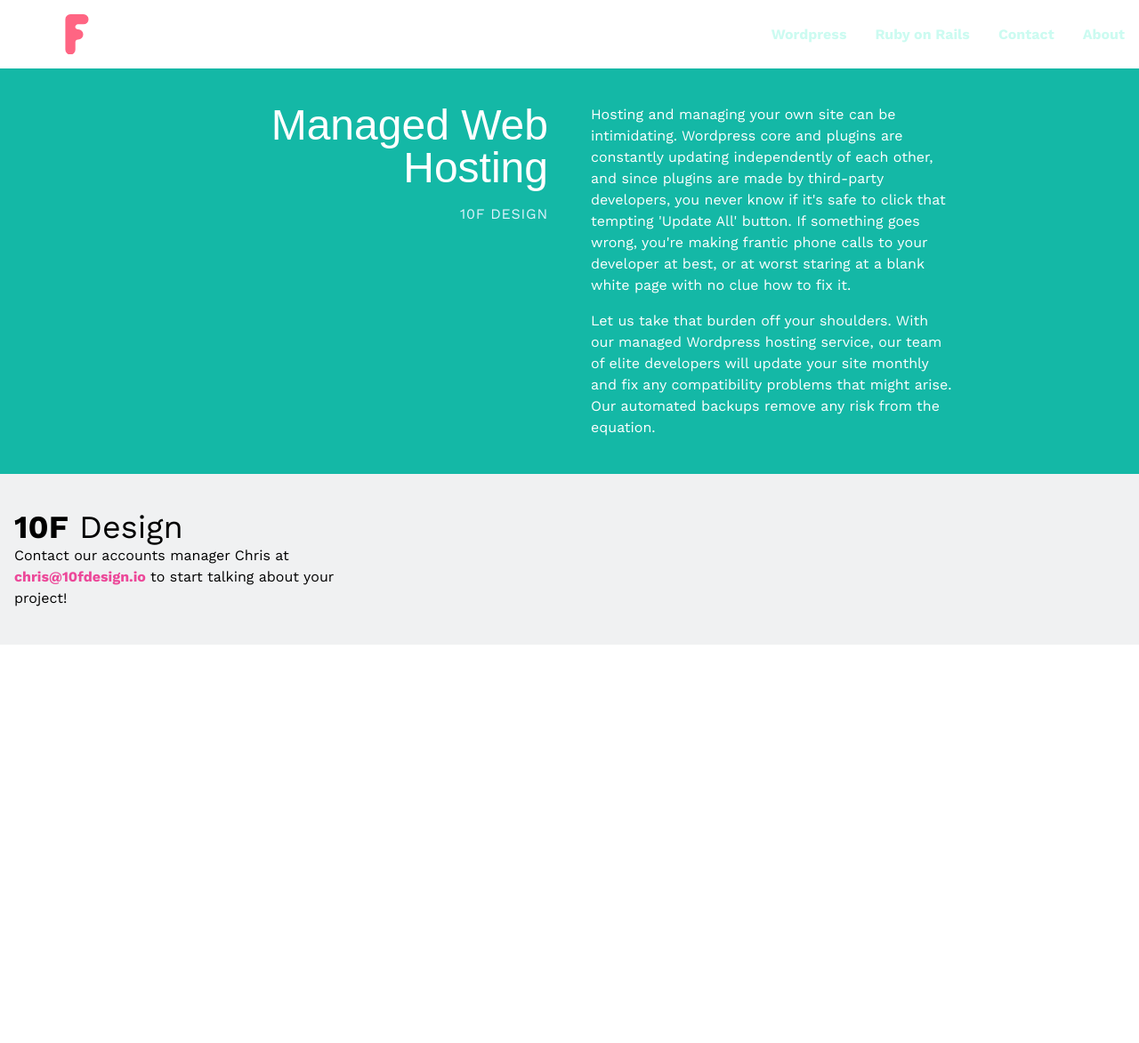
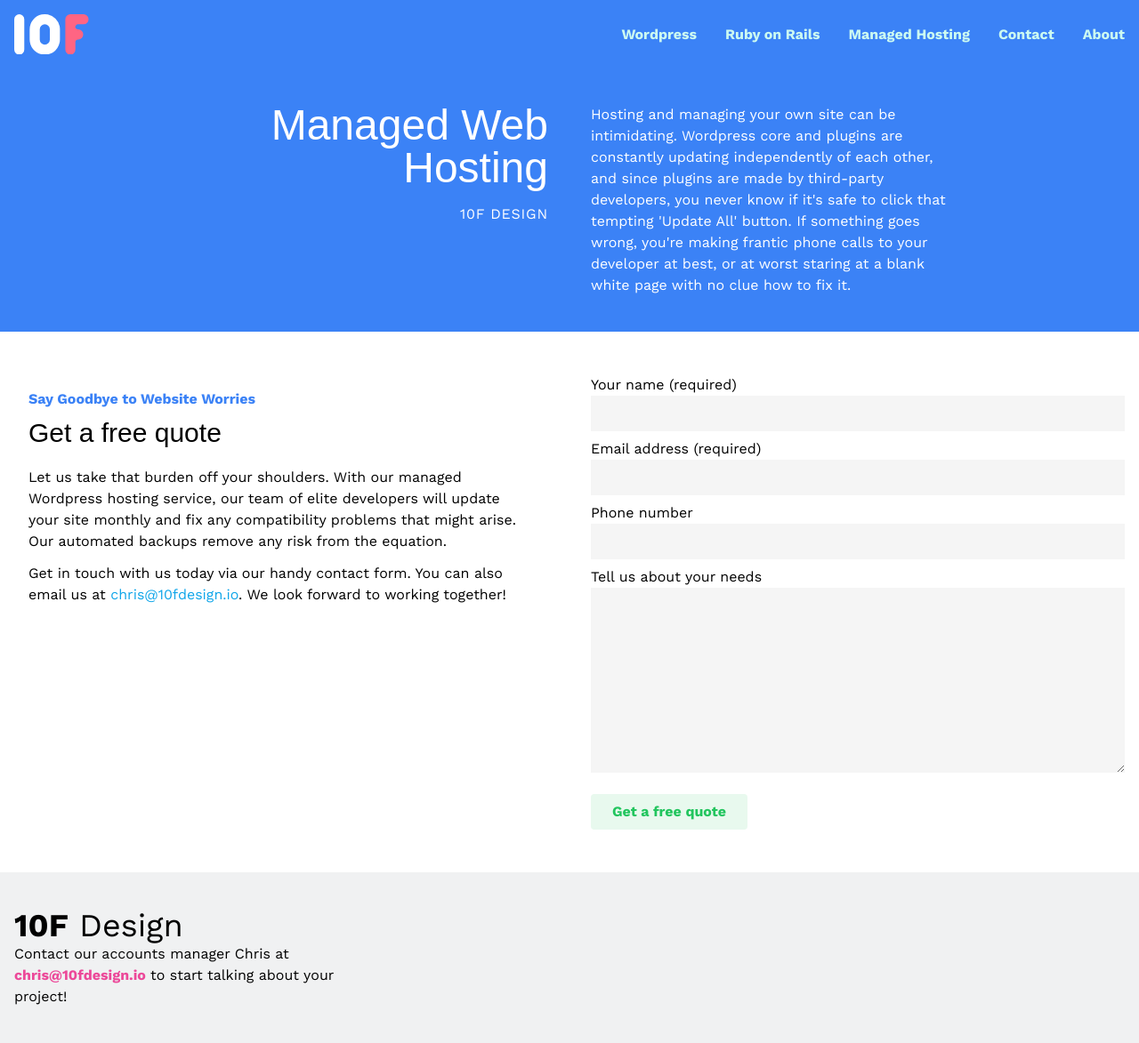
Before and after one commit to 10fdesign/10f2023, a Jekyll site: the page built from managed-hosting.html, in a window 1280 px wide. Shown: the whole page at 89% size. Built offline with Jekyll 4.4.1, drawn with Linux system fonts in a browser that asks for light colours; some web fonts are replaced; before the commit the page ends 900 px from its top, so only the background shows below that.

Commit message:
Lots of tightening up.

```diff
--- a/_includes/button.html
+++ b/_includes/button.html
@@ -1,6 +1,7 @@
 <a href="{{ include.button_link }}" target="{{ include.target }}" class="bg-{{ include.button_color }}/10
           text-{{ include.button_color }}
           font-bold
+          select-none
           px-6 py-2
           inline-block
           rounded
--- /dev/null
+++ b/_includes/forms/checkbox_field.html
@@ -0,0 +1,6 @@
+<div class="flex">
+  <input class="mr-2" type="{{ include.type }}" name="{{ include.name }}" id="{{ include.name }}" {% if include.required
+    %}required{% endif %}>
+  <label class="select-none" for="{{ include.name }}">{{ include.label }}{% if include.required %} (required){% endif
+    %}</label>
+</div>
--- /dev/null
+++ b/_includes/forms/managed_hosting__form.html
@@ -0,0 +1,32 @@
+<form id="contact-form" action="https://formspree.io/f/xvoneabd" method="POST">
+  {% include forms/text_field.html
+  label="Your name"
+  name="name"
+  type="text"
+  required=true
+  %}
+
+  {% include forms/text_field.html
+  label="Email address"
+  name="email"
+  type="text"
+  required=true
+  %}
+
+  {% include forms/text_field.html
+  label="Phone number"
+  name="phone"
+  type="text"
+  %}
+
+  {% include forms/textarea.html
+  label="Tell us about your needs"
+  name="message"
+  rows=8
+  %}
+
+  {% include forms/submit.html
+  label="Get a free quote"
+  button_color="green-500"
+  %}
+</form>
--- /dev/null
+++ b/_includes/forms/submit.html
@@ -0,0 +1,12 @@
+<button type="submit" class="bg-{{ include.button_color }}/10
+text-{{ include.button_color }}
+font-bold
+select-none
+px-6 py-2
+mt-4
+inline-block
+rounded
+hover:outline-2
+hover:outline-offset-2
+hover:outline-{{ include.button_color }}/25
+hover:outline">{{ include.label }}</button>
--- /dev/null
+++ b/_includes/forms/text_field.html
@@ -0,0 +1,7 @@
+<div class="mb-2 w-full">
+  <label class="block select-none" for="{{ include.name }}">{{ include.label }}{% if include.required %} (required){%
+    endif
+    %}</label>
+  <input class="block bg-neutral-100 px-4 py-2 w-full" type="{{ include.type }}" name="{{ include.name }}"
+    id="{{ include.name }}" {% if include.required %}required{% endif %}>
+</div>
--- /dev/null
+++ b/_includes/forms/textarea.html
@@ -0,0 +1,5 @@
+<div class="mb-2">
+  <label class="block select-none" for="{{ include.name }}">{{ include.label }}</label>
+  <textarea class="block bg-neutral-100 w-full py-2 px-4" rows="{{ include.rows }}" name="{{ include.name }}"
+    id="{{ include.name }}"></textarea>
+</div>
--- a/_includes/nav.html
+++ b/_includes/nav.html
@@ -1,11 +1,15 @@
 <div class="container flex justify-between items-center py-4">
-  <a href="/" class="{% if page.layout == 'alt' %}fill-white{% endif %}">{% include logo.svg %}</a>
+  <a href="/" class="{% if page.layout == 'alt' %}fill-white{% endif %} transition-colors hover:fill-[#ff6583]">{%
+    include logo.svg %}</a>
   <ul class="flex gap-8 font-bold">
     <li>
       <a class="{{ include.menu_item_classes }}" href="/wordpress">Wordpress</a>
     </li>
     <li>
       <a class="{{ include.menu_item_classes }}" href="/ruby-on-rails">Ruby on Rails</a>
+    </li>
+    <li>
+      <a class="{{ include.menu_item_classes }}" href="/managed-hosting">Managed Hosting</a>
     </li>
     <li>
       <a class="{{ include.menu_item_classes }}" href="/contact-us">Contact</a>
--- a/_includes/side_by_side.html
+++ b/_includes/side_by_side.html
@@ -1,7 +1,7 @@
 <div class="container py-10 max-w-4xl grid grid-cols-2 gap-x-12 text-white">
   <div class="text-right">
     <h1 class="text-5xl font-display mb-4">{{ include.title }}</h1>
-    <h2 class="mb-2 uppercase tracking-wider text-sky-100">{{ include.subtitle }}</h2>
+    <h2 class="mb-2 uppercase tracking-wider text-white">{{ include.subtitle }}</h2>
   </div>
   <div class="text-left flex flex-col gap-4">
     {% if include.p1 %}
--- a/managed-hosting.html
+++ b/managed-hosting.html
@@ -1,12 +1,35 @@
 ---
 layout: alt
+layout_color: blue-500
 ---
 
-<div class="bg-teal-500">
+<div class="bg-{{ page.layout_color }}">
   {% include side_by_side.html
   subtitle="10F DESIGN"
   title="Managed Web Hosting"
-  p1="Hosting and managing your own site can be intimidating. Wordpress core and plugins are constantly updating independently of each other, and since plugins are made by third-party developers, you never know if it's safe to click that tempting 'Update All' button. If something goes wrong, you're making frantic phone calls to your developer at best, or at worst staring at a blank white page with no clue how to fix it."
-  p2="Let us take that burden off your shoulders. With our managed Wordpress hosting service, our team of elite developers will update your site monthly and fix any compatibility problems that might arise. Our automated backups remove any risk from the equation."
+  p1="Hosting and managing your own site can be intimidating. Wordpress core and plugins are constantly updating
+  independently of each other, and since plugins are made by third-party developers, you never know if it's safe to
+  click that tempting 'Update All' button. If something goes wrong, you're making frantic phone calls to your developer
+  at best, or at worst staring at a blank white page with no clue how to fix it."
   %}
 </div>
+
+<div class="container grid grid-cols-2 gap-x-12">
+  {% include panel.html
+  subtitle="Say Goodbye to Website Worries"
+  title="Get a free quote"
+  p1="Let us take that burden off your shoulders. With our managed Wordpress hosting service, our team of elite
+  developers
+  will update your site monthly and fix any compatibility problems that might arise. Our automated backups remove any
+  risk
+  from the equation."
+  p2="Get in touch with us today via our handy contact form. You can also email us at <a
+    href='mailto:chris@10fdesign.io' class='text-sky-500 hover:text-sky-700'>chris@10fdesign.io</a>. We look
+  forward
+  to working together!"
+  panel_color=page.layout_color
+  %}
+  <div class="my-12">
+    {% include forms/managed_hosting__form.html %}
+  </div>
+</div>
--- a/style.css
+++ b/style.css
@@ -593,6 +593,11 @@
   margin-bottom: 1.5rem;
 }
 
+.my-12 {
+  margin-top: 3rem;
+  margin-bottom: 3rem;
+}
+
 .mb-1 {
   margin-bottom: 0.25rem;
 }
@@ -637,6 +642,14 @@
   margin-top: 1.5rem;
 }
 
+.mr-2 {
+  margin-right: 0.5rem;
+}
+
+.block {
+  display: block;
+}
+
 .inline-block {
   display: inline-block;
 }
@@ -647,6 +660,10 @@
 
 .grid {
   display: grid;
+}
+
+.hidden {
+  display: none;
 }
 
 .\!h-full {
@@ -707,6 +724,16 @@
 
 .transform {
   transform: translate(var(--tw-translate-x), var(--tw-translate-y)) rotate(var(--tw-rotate)) skewX(var(--tw-skew-x)) skewY(var(--tw-skew-y)) scaleX(var(--tw-scale-x)) scaleY(var(--tw-scale-y));
+}
+
+.cursor-pointer {
+  cursor: pointer;
+}
+
+.select-none {
+  -webkit-user-select: none;
+     -moz-user-select: none;
+          user-select: none;
 }
 
 .columns-1 {
@@ -839,12 +866,43 @@
   background-color: rgb(255 255 255 / var(--tw-bg-opacity));
 }
 
+.bg-sky-400\/10 {
+  background-color: rgb(56 189 248 / 0.1);
+}
+
+.bg-blue-500 {
+  --tw-bg-opacity: 1;
+  background-color: rgb(59 130 246 / var(--tw-bg-opacity));
+}
+
+.bg-neutral-100 {
+  --tw-bg-opacity: 1;
+  background-color: rgb(245 245 245 / var(--tw-bg-opacity));
+}
+
+.bg-green-500\/10 {
+  background-color: rgb(34 197 94 / 0.1);
+}
+
+.bg-neutral-500 {
+  --tw-bg-opacity: 1;
+  background-color: rgb(115 115 115 / var(--tw-bg-opacity));
+}
+
 .fill-green-300 {
   fill: #86efac;
 }
 
 .fill-white {
   fill: #fff;
+}
+
+.fill-green-500 {
+  fill: #22c55e;
+}
+
+.p-8 {
+  padding: 2rem;
 }
 
 .px-12 {
@@ -880,6 +938,11 @@
 .py-8 {
   padding-top: 2rem;
   padding-bottom: 2rem;
+}
+
+.px-4 {
+  padding-left: 1rem;
+  padding-right: 1rem;
 }
 
 .pt-2 {
@@ -938,6 +1001,10 @@
 
 .font-bold {
   font-weight: 700;
+}
+
+.font-semibold {
+  font-weight: 600;
 }
 
 .uppercase {
@@ -1011,6 +1078,45 @@
   color: rgb(255 255 255 / var(--tw-text-opacity));
 }
 
+.text-sky-400 {
+  --tw-text-opacity: 1;
+  color: rgb(56 189 248 / var(--tw-text-opacity));
+}
+
+.text-blue-500 {
+  --tw-text-opacity: 1;
+  color: rgb(59 130 246 / var(--tw-text-opacity));
+}
+
+.text-green-500 {
+  --tw-text-opacity: 1;
+  color: rgb(34 197 94 / var(--tw-text-opacity));
+}
+
+.opacity-0 {
+  opacity: 0;
+}
+
+.transition-colors {
+  transition-property: color, background-color, border-color, text-decoration-color, fill, stroke;
+  transition-timing-function: cubic-bezier(0.4, 0, 0.2, 1);
+  transition-duration: 150ms;
+}
+
+.transition-opacity {
+  transition-property: opacity;
+  transition-timing-function: cubic-bezier(0.4, 0, 0.2, 1);
+  transition-duration: 150ms;
+}
+
+.hover\:fill-pink-500:hover {
+  fill: #ec4899;
+}
+
+.hover\:fill-\[\#ff6583\]:hover {
+  fill: #ff6583;
+}
+
 .hover\:text-sky-700:hover {
   --tw-text-opacity: 1;
   color: rgb(3 105 161 / var(--tw-text-opacity));
@@ -1043,6 +1149,46 @@
 
 .hover\:outline-teal-500\/25:hover {
   outline-color: rgb(20 184 166 / 0.25);
+}
+
+.hover\:outline-sky-400\/25:hover {
+  outline-color: rgb(56 189 248 / 0.25);
+}
+
+.hover\:outline-green-500\/25:hover {
+  outline-color: rgb(34 197 94 / 0.25);
+}
+
+.group\/input:checked .group-checked\/input\:opacity-100 {
+  opacity: 1;
+}
+
+.peer:checked ~ .peer-checked\:inline-block {
+  display: inline-block;
+}
+
+.peer\/input:checked ~ .peer-checked\/input\:inline-block {
+  display: inline-block;
+}
+
+.peer:checked ~ .peer-checked\:hidden {
+  display: none;
+}
+
+.peer\/input:checked ~ .peer-checked\/input\:hidden {
+  display: none;
+}
+
+.peer\/input:checked ~ .peer-checked\/input\:fill-green-500 {
+  fill: #22c55e;
+}
+
+.peer\/input:checked ~ .peer-checked\/input\:opacity-100 {
+  opacity: 1;
+}
+
+.peer\/input:checked ~ .peer-checked\/input\:opacity-50 {
+  opacity: 0.5;
 }
 
 @media (min-width: 640px) {
```
Also changed, not shown: _includes/forms/contact_us__form.html (added, +66 -0 lines), _includes/pricing.html (+3 -4 lines), contact-us.html (+21 -7 lines).
